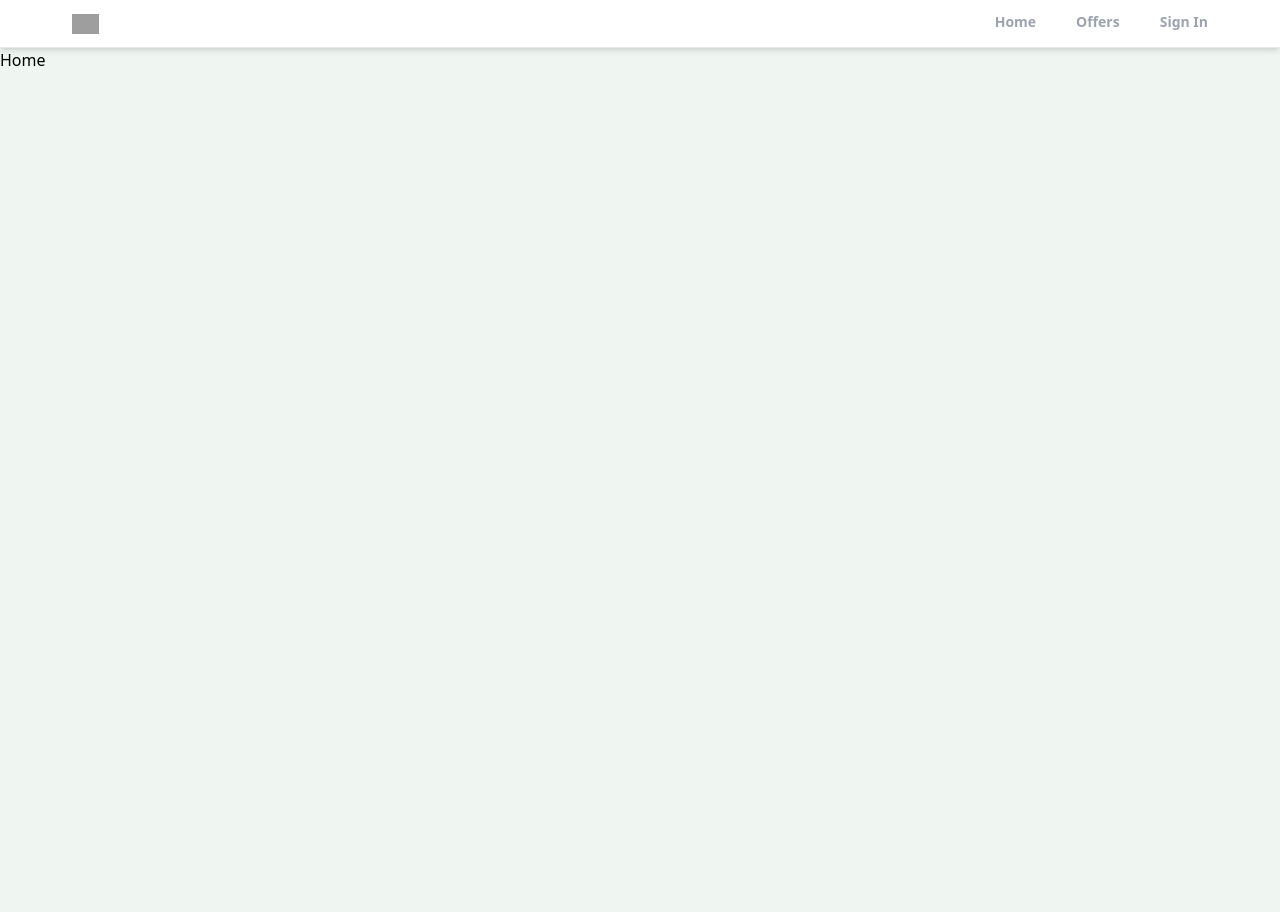
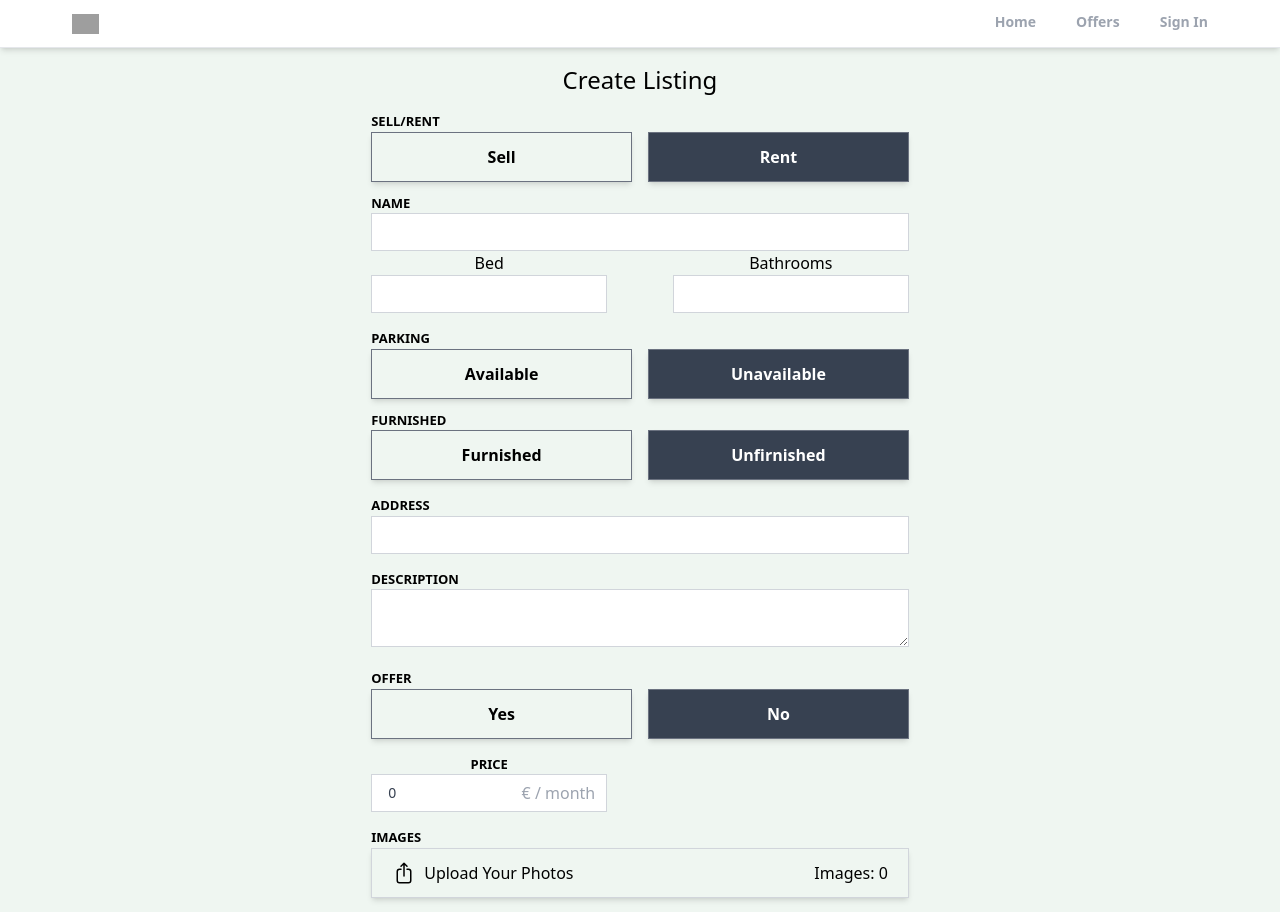
Before and after one commit to cryptodog123/Realtor-react-clone, a React (Create React App) app: page /create-listing in a window 1280 px wide. Shown: the top 912 px of the page. Before the commit the page ends 800 px from the top, so only its background shows below. Built offline with nearby package versions, Linux system fonts and the light colour scheme; no server answers; grey boxes are pictures that could not be loaded.

Commit message:
Creating UI for create listing page

```diff
--- a/src/App.js
+++ b/src/App.js
@@ -10,6 +10,7 @@ import Header from "./components/Header";
 import { ToastContainer } from "react-toastify";
 import "react-toastify/dist/ReactToastify.css";
 import PrivateRoute from "./components/PrivateRoute";
+import CreateListing from "./pages/CreateListing";
 
 function App() {
   return (
@@ -24,6 +25,7 @@ function App() {
           <Route path="/sign-in" element={<SignIn />} />
           <Route path="/sign-up" element={<SignUp />} />
           <Route path="/forgot-password" element={<ForgotPassword />} />
+          <Route path="/create-listing" element={<CreateListing />} />
           <Route path="/offers" element={<Offers />} />
           <Route path="/*" element={<Home />} />
         </Routes>
--- a/src/components/Input.jsx
+++ b/src/components/Input.jsx
@@ -7,7 +7,7 @@ const Input = ({ defaultValue, placeholder, type, callback }) => {
       placeholder={placeholder}
       defaultValue={defaultValue}
       onChange={(e) => callback(e.target.value)}
-      className="input"
+      className="input  my-2"
     />
   );
 };
--- a/src/components/SignInSignUp/PasswordInput.jsx
+++ b/src/components/SignInSignUp/PasswordInput.jsx
@@ -14,7 +14,7 @@ const PasswordInput = ({
         placeholder="Passsword"
         defaultValue={password}
         onChange={(e) => setPassword(e.target.value)}
-        className="input"
+        className="input  my-2"
       />
       {showPassword ? (
         <EyeIcon
--- a/src/index.css
+++ b/src/index.css
@@ -13,11 +13,20 @@ input[type="password"],
 input[type="email"],
 input[type="number"],
 textArea {
-  @apply w-full border my-2 py-2 px-4 border-gray-300 text-gray-700  outline-none transition ease-in focus:border-gray-700 text-sm;
+  @apply w-full border py-2 px-4 border-gray-300 text-gray-700  outline-none transition ease-in focus:border-gray-700 text-sm;
 }
 
 @layer components {
   .icon {
     @apply h-6 w-6 absolute cursor-pointer top-[50%] right-2 translate-y-[-50%] text-gray-400;
   }
+  .simple-button {
+    @apply w-full p-3 border border-gray-500 text-black hover:shadow-lg transition ease-in font-semibold shadow-md;
+  }
+  .simple-button-active {
+    @apply bg-gray-700 text-white shadow-md;
+  }
+  .form-subtitle {
+    @apply text-[13px] uppercase font-semibold;
+  }
 }
--- /dev/null
+++ b/src/pages/CreateListing.jsx
@@ -0,0 +1,220 @@
+import React from "react";
+import { useState } from "react";
+
+const CreateListing = () => {
+  const [type, setType] = useState("rent");
+  const [name, setName] = useState("");
+  const [beds, setBeds] = useState();
+  const [bathrooms, setBathrooms] = useState();
+  const [parking, setParking] = useState(false);
+  const [furnished, setFurnished] = useState(false);
+  const [address, setAddress] = useState("");
+  const [description, setDescription] = useState("");
+  const [offer, setOffer] = useState(false);
+  const [price, setPrice] = useState(0);
+  const [discountedPrice, setDiscountedPrice] = useState(0);
+  const [addedPhotos, setAddedPhotos] = useState([]);
+
+  return (
+    <main className="w-full md:w-[50%] xl:w-[42%] px-10 md:px-0 mx-auto">
+      <h2 className="text-center bond-semibold text-2xl mt-4">
+        Create Listing
+      </h2>
+      <form className="mt-4">
+        <p className="form-subtitle ">sell/rent</p>
+        <div className="flex gap-4 mb-3">
+          <button
+            type="button"
+            className={`simple-button ${
+              type === "sell" && "simple-button-active"
+            }`}
+            onClick={() => setType("sell")}
+          >
+            Sell
+          </button>
+          <button
+            type="button"
+            className={`simple-button ${
+              type === "rent" && "simple-button-active"
+            }`}
+            onClick={() => setType("rent")}
+          >
+            Rent
+          </button>
+        </div>
+        <p className="form-subtitle">Name</p>
+        <input
+          type="text"
+          defaultValue={name}
+          required
+          maxLength={32}
+          minLength={5}
+          onChange={(e) => setName(e.target.value)}
+          className="mt-0"
+        />
+        <div className="flex justify-between text-center mb-4">
+          <div>
+            <p>Bed</p>
+            <input
+              type="number"
+              defaultValue={beds}
+              onChange={(e) => setBeds(e.target.value)}
+              min={0}
+            />
+          </div>
+          <div>
+            <p>Bathrooms</p>
+            <input
+              type="number"
+              defaultValue={bathrooms}
+              onChange={(e) => setBathrooms(e.target.value)}
+              min={0}
+            />
+          </div>
+        </div>
+        <p className="form-subtitle ">Parking</p>
+        <div className="flex gap-4 mb-3">
+          <button
+            type="button"
+            className={`simple-button ${parking && "simple-button-active"}`}
+            onClick={() => setParking(true)}
+          >
+            Available
+          </button>
+
+          <button
+            type="button"
+            className={`simple-button ${!parking && "simple-button-active"}`}
+            onClick={() => setParking(false)}
+          >
+            Unavailable
+          </button>
+        </div>
+        <p className="form-subtitle ">Furnished</p>
+        <div className="flex gap-4 mb-3">
+          <button
+            type="button"
+            className={`simple-button ${furnished && "simple-button-active"}`}
+            onClick={() => setFurnished(true)}
+          >
+            Furnished
+          </button>
+          <button
+            type="button"
+            className={`simple-button ${!furnished && "simple-button-active"}`}
+            onClick={() => setFurnished(false)}
+          >
+            Unfirnished
+          </button>
+        </div>
+        <p className="form-subtitle mt-4">Address</p>
+        <input
+          type="text"
+          defaultValue={address}
+          onChange={(e) => setAddress(e.target.value)}
+        />
+        <p className="form-subtitle mt-4">Description</p>
+        <textarea
+          type="text"
+          defaultValue={description}
+          onChange={(e) => setDescription(e.target.value)}
+        />
+        <p className="form-subtitle mt-4">Offer</p>
+        <div className="flex gap-4 mb-3">
+          <button
+            type="button"
+            className={`simple-button ${offer && "simple-button-active"}`}
+            onClick={() => setOffer(true)}
+          >
+            Yes
+          </button>
+          <button
+            type="button"
+            className={`simple-button ${!offer && "simple-button-active"}`}
+            onClick={() => setOffer(false)}
+          >
+            No
+          </button>
+        </div>
+        <div className="flex justify-between text-center mb-4 mt-4">
+          <div>
+            <p className="form-subtitle">Price</p>
+            <div className="relative">
+              <input
+                type="text"
+                value={price}
+                required
+                onChange={(e) => {
+                  typeof (e.target.value * 1) === "number" &&
+                    !isNaN(e.target.value * 1) &&
+                    setPrice(e.target.value);
+                }}
+                min={0}
+              />
+              <p className=" absolute top-[50%] translate-y-[-50%] right-3 text-gray-400">
+                {type === "sell" ? "€" : "€ / month"}
+              </p>
+            </div>
+          </div>
+          {offer && (
+            <div>
+              <p className="form-subtitle">Discounted price</p>
+              <div className="relative">
+                <input
+                  required={offer && true}
+                  type="text"
+                  value={discountedPrice}
+                  onChange={(e) => {
+                    typeof (e.target.value * 1) === "number" &&
+                      !isNaN(e.target.value * 1) &&
+                      setDiscountedPrice(e.target.value);
+                  }}
+                  min={0}
+                />
+                <p className=" absolute top-[50%] translate-y-[-50%] right-3 text-gray-400">
+                  {type === "sell" ? "€" : "€ / month"}
+                </p>
+              </div>
+            </div>
+          )}
+        </div>
+        <p className="form-subtitle">Images</p>
+        <label className="cursor-pointer  border flex items-center border-gray-300   w-full py-3 justify-between px-5 shadow-md hover:shadow-lg transition ease-in mb-4">
+          <div className="flex items-center gap-2">
+            <svg
+              xmlns="http://www.w3.org/2000/svg"
+              fill="none"
+              viewBox="0 0 24 24"
+              strokeWidth={1.5}
+              stroke="currentColor"
+              className="w-6 h-6 mr"
+            >
+              <path
+                strokeLinecap="round"
+                strokeLinejoin="round"
+                d="M9 8.25H7.5a2.25 2.25 0 00-2.25 2.25v9a2.25 2.25 0 002.25 2.25h9a2.25 2.25 0 002.25-2.25v-9a2.25 2.25 0 00-2.25-2.25H15m0-3l-3-3m0 0l-3 3m3-3V15"
+              />
+            </svg>
+            Upload Your Photos
+            <input
+              type="file"
+              className="hidden"
+              onChange={(e) => {
+                setAddedPhotos([...addedPhotos, e.target.value]);
+              }}
+            />
+          </div>
+          <span className="">Images: {addedPhotos.length}</span>
+        </label>
+        <button
+          className="uppercase text-sm bg-blue-500 hover:bg-blue-600 transition ease-in text-center text-white py-3 w-full mb-10 shadow-md hover:shadow-lg "
+          type="submit"
+        >
+          Create Listing
+        </button>
+      </form>
+    </main>
+  );
+};
+
+export default CreateListing;
--- a/src/pages/ForgotPassword.jsx
+++ b/src/pages/ForgotPassword.jsx
@@ -31,6 +31,7 @@ const ForgotPassword = () => {
               placeholder={"Email@example.com"}
               type={"email"}
               callback={setEmail}
+              className=" my-2"
             />
             <SmallText
               text={"Don't have an account yet?"}
--- a/src/pages/Profile.jsx
+++ b/src/pages/Profile.jsx
@@ -6,6 +6,8 @@ import { toast } from "react-toastify";
 import { updateProfile } from "firebase/auth";
 import { doc, updateDoc } from "firebase/firestore";
 import { db } from "../firebase";
+import { Link } from "react-router-dom";
+import { HomeModernIcon } from "@heroicons/react/outline";
 
 const Profile = () => {
   const auth = getAuth();
@@ -50,7 +52,8 @@ const Profile = () => {
     <>
       <section className="flex flex-col items-center">
         <h1 className="font-bold text-4xl mt-10">My Profile</h1>
-        <form className="w-full md:w-[50%] xl:w-[42%] px-10 md:px-0">
+        <div className="w-full md:w-[50%] xl:w-[42%] px-10 md:px-0">
+          <form>
             <input
               type="text"
               disabled={!changeDetail}
@@ -85,6 +88,29 @@ const Profile = () => {
               </p>
             </div>
           </form>
+          <button className="bg-blue-500 w-full p-3 text-white font-semibold mt-6 text-sm uppercase">
+            <Link
+              to="/create-listing"
+              className="flex items-center justify-center gap-2"
+            >
+              <svg
+                xmlns="http://www.w3.org/2000/svg"
+                fill="none"
+                viewBox="0 0 24 24"
+                strokeWidth={1.5}
+                stroke="currentColor"
+                className="w-6 h-6"
+              >
+                <path
+                  strokeLinecap="round"
+                  strokeLinejoin="round"
+                  d="M8.25 21v-4.875c0-.621.504-1.125 1.125-1.125h2.25c.621 0 1.125.504 1.125 1.125V21m0 0h4.5V3.545M12.75 21h7.5V10.75M2.25 21h1.5m18 0h-18M2.25 9l4.5-1.636M18.75 3l-1.5.545m0 6.205l3 1m1.5.5l-1.5-.5M6.75 7.364V3h-3v18m3-13.636l10.5-3.819"
+                />
+              </svg>
+              Sell or rent your home
+            </Link>
+          </button>
+        </div>
       </section>
     </>
   );
--- a/src/pages/SignUp.jsx
+++ b/src/pages/SignUp.jsx
@@ -57,12 +57,14 @@ const SignUp = () => {
               placeholder={"Full name"}
               type={"text"}
               callback={setFullName}
+
             />
             <Input
               defaultValue={email}
               placeholder={"Email@example.com"}
               type={"email"}
               callback={setEmail}
+
             />
             <PasswordInput
               showPassword={showPassword}
```
Lines whose indentation alone changed are shown as unchanged.
